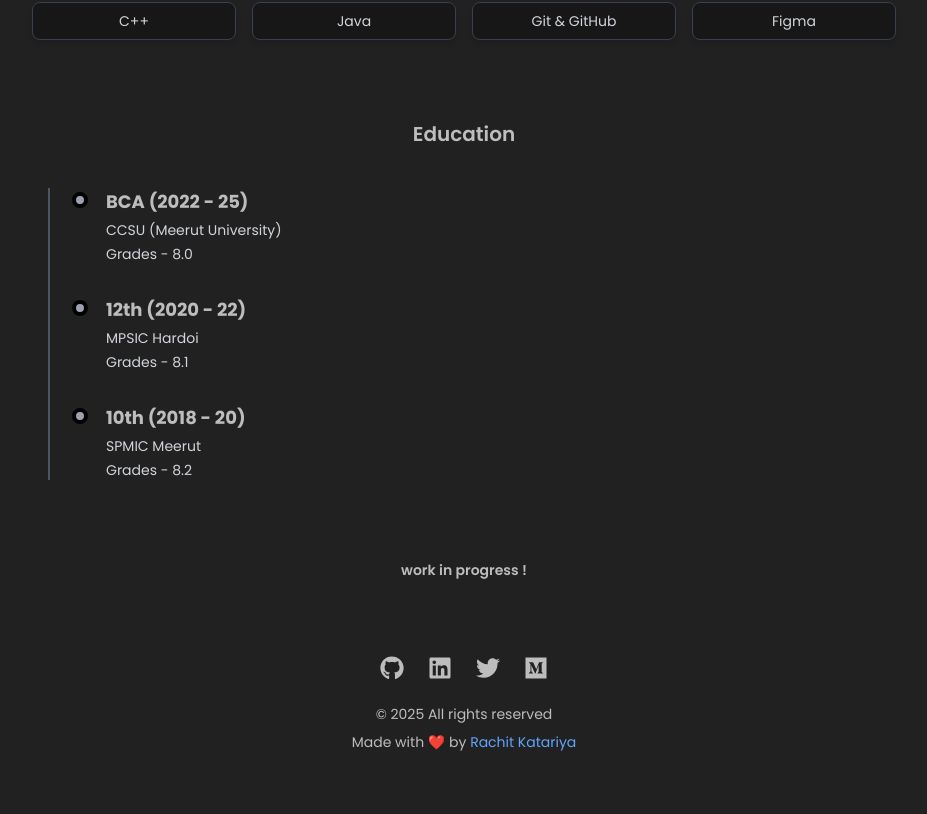
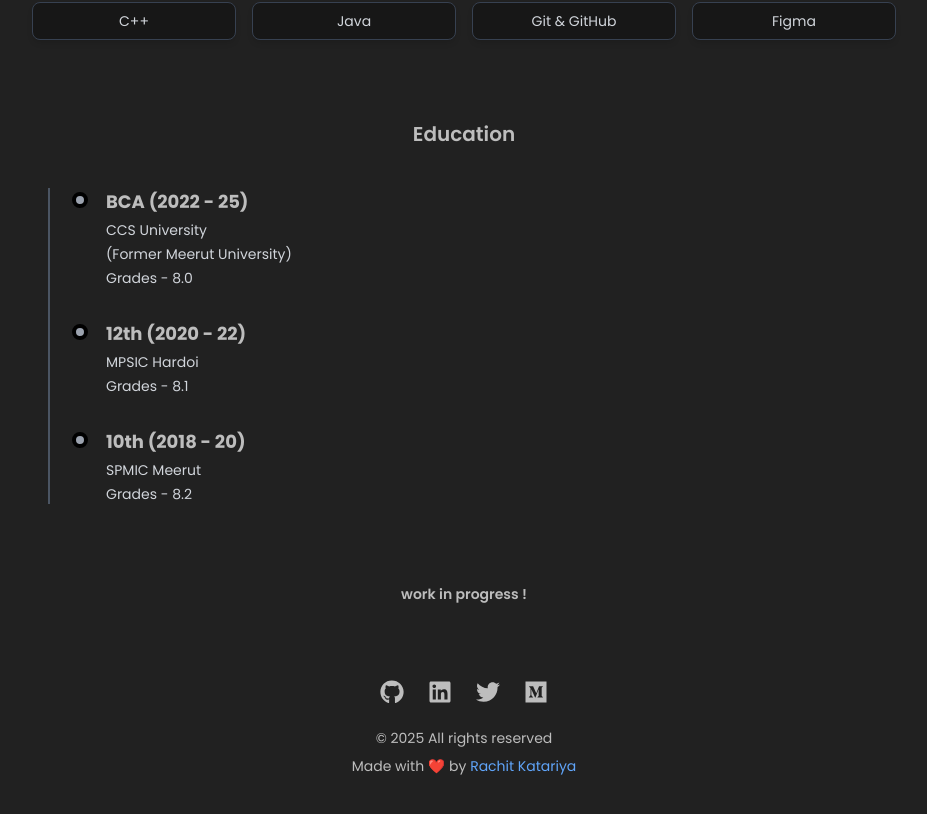
Before and after one commit to rachitk29/portfolio, a React (Vite) app: page / in a window 1280 px wide. Shown: the part 792-1606 px from the top of the page, without its empty margins (176-1103 px from the left). Before the commit the page ends 1584 px from the top, so only its background shows below. Built offline with nearby package versions, Linux system fonts and the light colour scheme.

Commit message:
fix some bugs

```diff
--- a/src/components/Hero.jsx
+++ b/src/components/Hero.jsx
@@ -37,7 +37,7 @@ const Hero = () => {
           <a href="https://www.linkedin.com/in/rachitkatariya/" target="_blank" rel="noopener noreferrer">
             <FaLinkedin className="text-2xl text-[#bdbdbd] hover:text-blue-400 transition-colors duration-300" />
           </a>
-          <a href="https://x.com/rachitkdev" target="_blank" rel="noopener noreferrer">
+          <a href="https://x.com/rachitk29" target="_blank" rel="noopener noreferrer">
             <FaTwitter className="text-2xl text-[#bdbdbd] hover:text-blue-400 transition-colors duration-300" />
           </a>
           <a href="https://rachitkatariya.medium.com/" target="_blank" rel="noopener noreferrer">
@@ -97,7 +97,8 @@ const Hero = () => {
               <div className="absolute -left-[18px] top-1 w-4 h-4 rounded-full bg-gray-400 border-4 border-black"></div>
               <div className="ml-4 text-left">
                 <h3 className="text-lg font-bold mb-1">BCA (2022 - 25)</h3>
-                <p className="text-sm text-gray-300 mb-1">CCSU (Meerut University)</p>
+                <p className="text-sm text-gray-300 mb-1">CCS University</p>
+                <p className="text-sm text-gray-300 mb-1"> (Former Meerut University)</p>
                 <p className="text-sm text-gray-300">Grades - 8.0</p>
               </div>
             </div>
```
